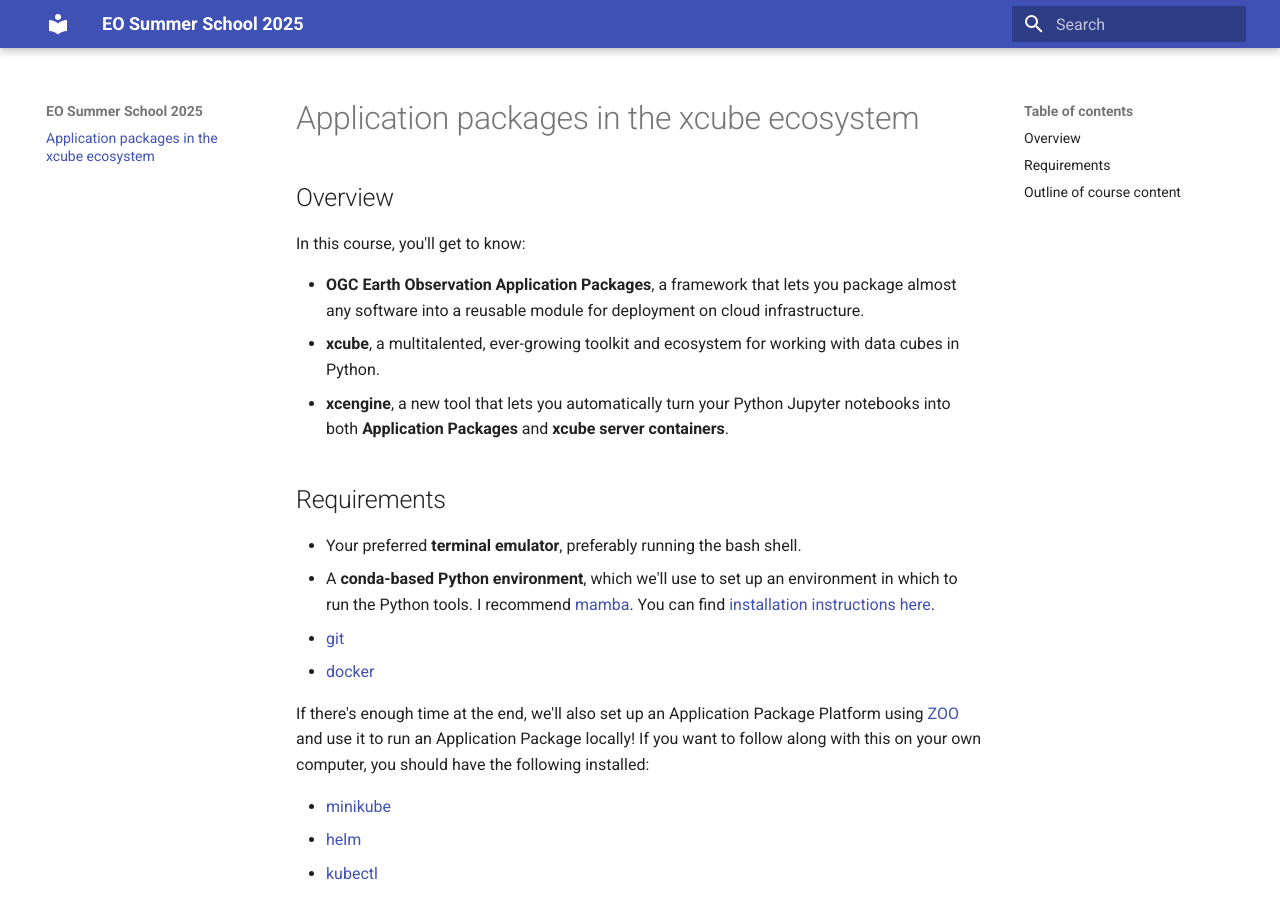
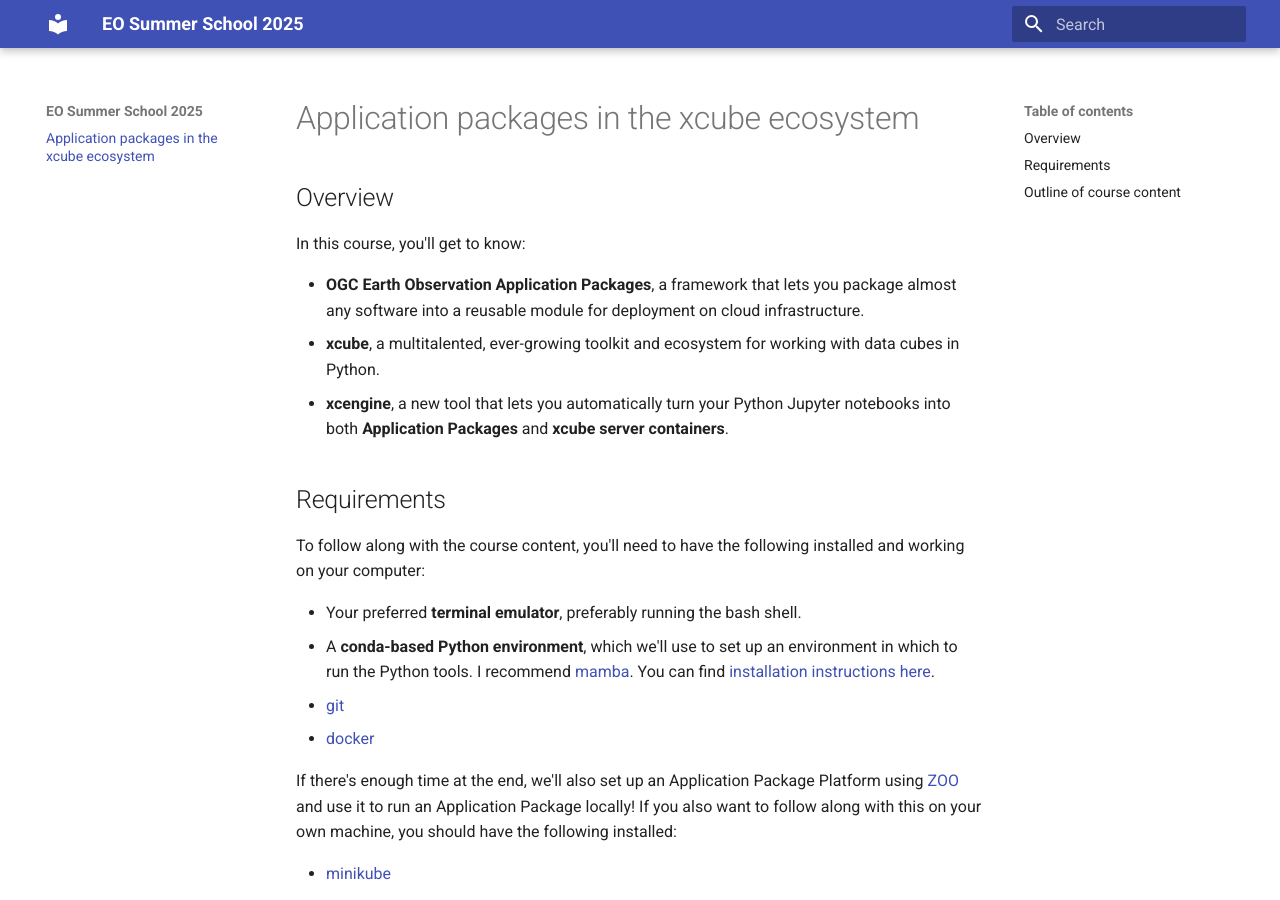
Before and after one commit to xcube-dev/summerschool25, an MkDocs documentation site: the page built from docs/index.md, in a window 1280 px wide and 900 px high. Built offline with MkDocs 1.6.1 and Material for MkDocs 9.7.7, drawn with Linux system fonts in a browser that asks for light colours.

Commit message:
Update course information page

```diff
--- a/docs/index.md
+++ b/docs/index.md
@@ -15,6 +15,9 @@
 
 ## Requirements
 
+To follow along with the course content, you'll need to have the following
+installed and working on your computer:
+
 - Your preferred **terminal emulator**, preferably running the bash shell.
 - A **conda-based Python environment**, which we'll use to set up an
   environment in which to run the Python tools. I recommend
@@ -26,8 +29,8 @@
 
 If there's enough time at the end, we'll also set up an Application Package
 Platform using [ZOO](https://zoo-project.org/) and use it to run an
-Application Package locally! If you want to follow along with this on your own
-computer, you should have the following installed:
+Application Package locally! If you also want to follow along with this on
+your own machine, you should have the following installed:
 
 - [minikube](https://minikube.sigs.k8s.io/docs/start/)
 - [helm](https://helm.sh/)
```
